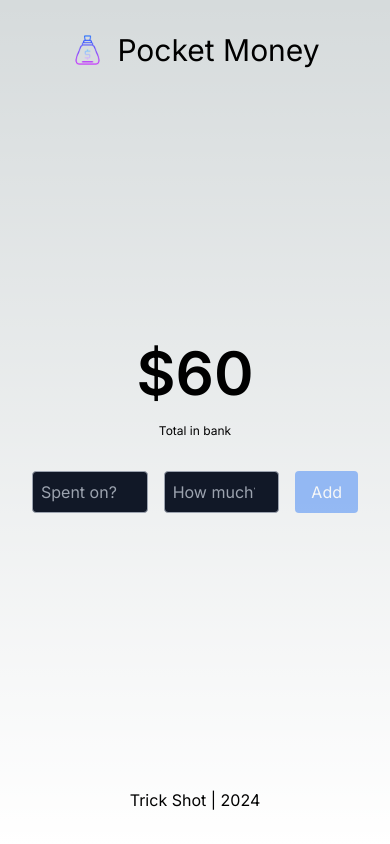
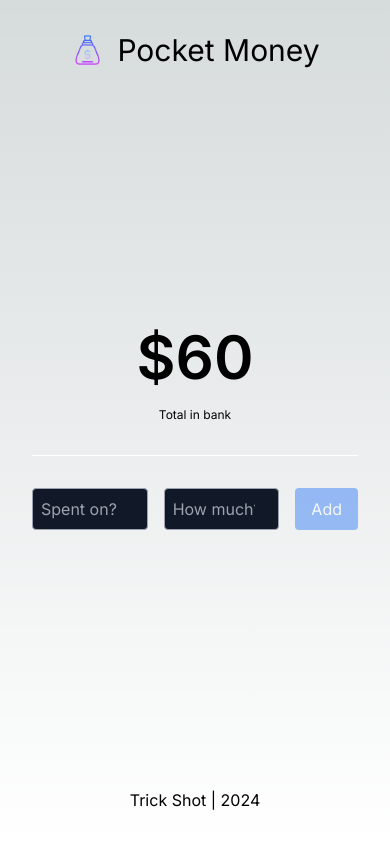
Before and after one commit to ameyakoshti/pocket-money, a Next.js app: page / in a window 390 px wide. Built offline with nearby package versions, Linux system fonts and the light colour scheme.

Commit message:
feat(home): add horizontal line for mweb

```diff
--- a/src/app/page.tsx
+++ b/src/app/page.tsx
@@ -43,6 +43,7 @@ export default function Home() {
         </div>
         <div className="md:pl-8 md:pt-4 md:pb-4 relative">
           <div className="absolute inset-y-0 left-0 w-px bg-white hidden sm:block" />
+          <div className="sm:hidden h-px bg-white w-full mb-8" />
           <SpendList updateAmount={updateAmount} />
         </div>
       </div>
```
